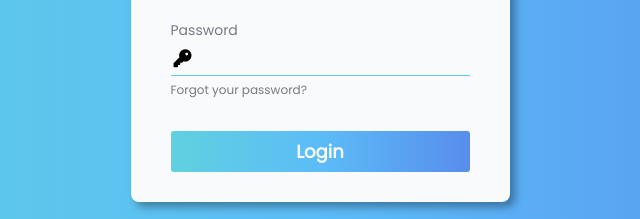
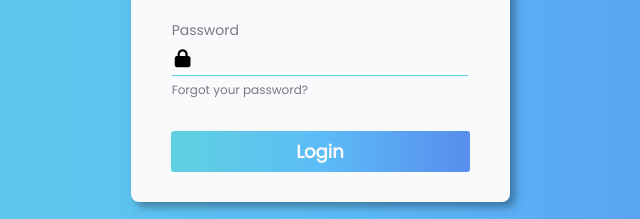
Before and after one commit to TeteuzinTeixeira/Tela-de-Login-Dark-Light, a plain HTML site: page Index.html in a window 1280 px wide. Shown: the part 466-685 px from the top of the page, 320-960 px from the left. Drawn offline with Linux system fonts and the light colour scheme.

Commit message:
Alteração no FonAwesome

```diff
--- a/Index.html
+++ b/Index.html
@@ -61,7 +61,7 @@
                     <label for="password">
                         Password
                         <div class="input-field">
-                            <i class="fa-solid fa-key"></i>
+                            <i class="fa-solid fa-lock"></i>
                             <input type="password" id="password" name="password">
                         </div>
                     </label>
```
